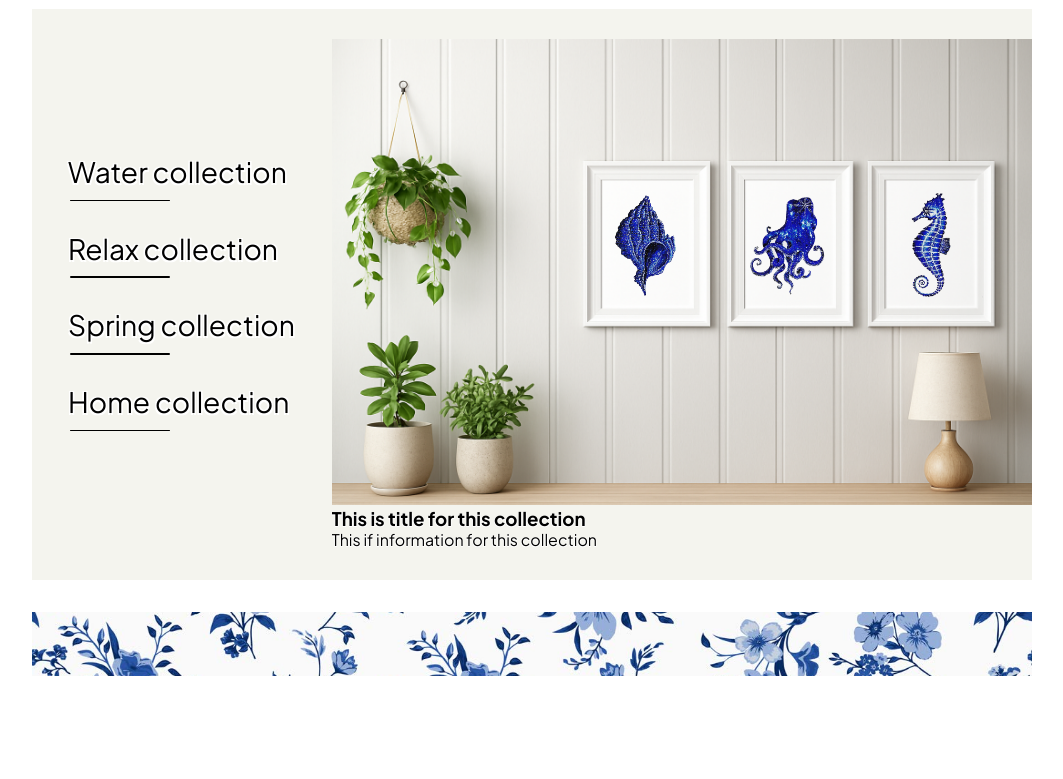
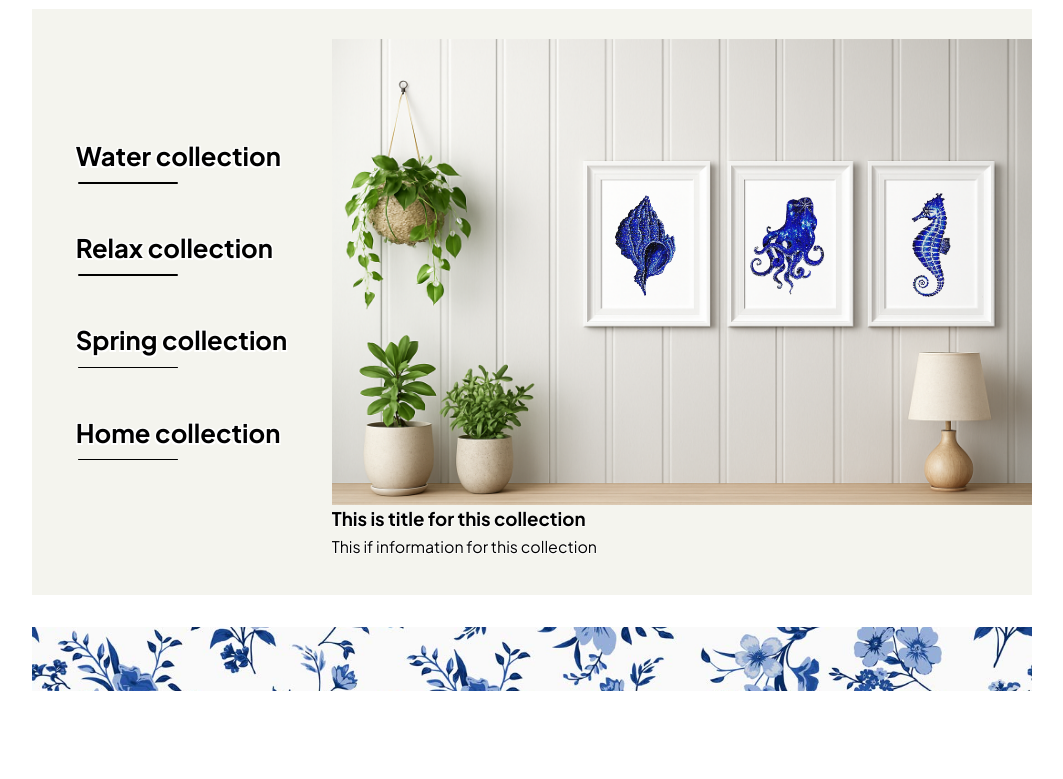
Before and after one commit to wellwe11/elliesWebsite, a React (Vite) app: page / in a window 1280 px wide. Shown: the part 2660-3439 px from the top of the page, without its empty margins (101-1164 px from the left). Built offline with nearby package versions, Linux system fonts and the light colour scheme; a web font is replaced by a local one.

Commit message:
updated the services to scale better for different screen-sizes - also updated the sectionSeperationImage to scale fully with the sizes as well

```diff
--- a/src/App.jsx
+++ b/src/App.jsx
@@ -22,7 +22,6 @@ export default App;
 /** TODO LIST
  *
  * ** TODO NOW! **
- * SERVICES (3 images with 4 buttons on home-page Which displays examples of iamges); scrollable text is not fully visible
  * Text-sizes need to be adjusted to fit - currently oddly scaled
  * ------------------------------------------------
  * ** BUGS **
@@ -43,7 +42,6 @@ export default App;
  * ** NEW COMPONENTS **
  * Create an instagram section - this should be a spinning wheel that simply has images from ellies instagram-page, and when clicked, takes you to ellies instagram
  * Create a 'new-in' component, which is a stand-alone component. Not related to prints/paintings sections. It simply displays something with a nice animation. (this should seperate prints & paintings)
- * Contact us section above footer
  *
  * Shopping-cart page
  * -- shopping-cart sidebar
@@ -51,8 +49,7 @@ export default App;
  * Loading page (if data not loaded)
  * Error page (if page not found)
  *
- * Preview-page
- * -- Page which is displayed if you link a preview to someone (the quickview-button page)
+ * Contact us Page
  *
  * ------------------------------------------------
  */
--- a/src/UI/UIComponents/BODY/mainPage/MAINPAGE.module.scss
+++ b/src/UI/UIComponents/BODY/mainPage/MAINPAGE.module.scss
@@ -24,8 +24,6 @@
 .serviceSection {
   background-color: rgb(244, 244, 238);
   padding: 30px 0px;
-  @media screen and (min-width: 1440px) {
-  }
 }
 
 .paintingSection {
--- a/src/UI/UIComponents/BODY/mainPage/services/services.jsx
+++ b/src/UI/UIComponents/BODY/mainPage/services/services.jsx
@@ -20,7 +20,11 @@ const LeftSection = ({ data, setActiveImage }) => {
           key={index}
           onMouseEnter={() => setActiveImage(index)}
         >
-          <ButtonWithUnderlineAndUndertext index={index} fontSize={"30px"}>
+          <ButtonWithUnderlineAndUndertext
+            index={index}
+            fontSize={"2vw"}
+            fontType={"h1"}
+          >
             {text}
           </ButtonWithUnderlineAndUndertext>
         </div>
--- a/src/UI/UIComponents/BODY/mainPage/services/services.module.scss
+++ b/src/UI/UIComponents/BODY/mainPage/services/services.module.scss
@@ -62,7 +62,7 @@
 
 /* rightSection */
 .rightScrollingText {
-  height: 45px;
+  height: 60px;
   width: 100%;
   overflow: hidden;
 
@@ -120,7 +120,7 @@
 
 /* leftSection */
 .leftSection {
-  height: 60%;
+  height: 70%;
 
   display: flex;
   flex-direction: column;
--- a/src/UI/UIComponents/screenContainer/SCREENCONTAINER.module.scss
+++ b/src/UI/UIComponents/screenContainer/SCREENCONTAINER.module.scss
@@ -16,9 +16,10 @@
     /* All CONTENT (Except unique components, ex: navbar(which should still obide by the general approach of sizes)) will be inside a defined width. This should not match max-screen-width */
     /* contentWrapper styled definitions */
     /* big screens */
-    @media screen and (min-width: 1400px) {
+    @media screen and (min-width: 1440px) {
       width: 95vw;
       max-width: 1440px;
+
       h1,
       h2,
       h3,
@@ -26,8 +27,12 @@
       h5,
       h6,
       p {
-        font-size: 1.3rem;
+        font-size: 1.4rem;
       }
+    }
+
+    @media screen and (max-width: 1440px) {
+      width: 90vw;
     }
 
     /* normal desktop */
--- a/src/abstract/components/buttonWithUnderlineAndUnderText/buttonWithUnderlineAndUndertext.jsx
+++ b/src/abstract/components/buttonWithUnderlineAndUnderText/buttonWithUnderlineAndUndertext.jsx
@@ -2,28 +2,41 @@ import { useEffect, useState } from "react";
 import classes from "./buttonWithUnderlineAndUndertext.module.scss";
 
 // Span of text for each button
-const MainImageSpan = ({ children }) => {
+const MainImageSpan = ({
+  children = "Please insert a text here",
+  fontType = "h3",
+  fontSize,
+}) => {
+  const FontType = fontType;
+
   return (
     <span className={classes.mainImageSpan}>
-      <p className={classes.mainImageSpanText}>{children}</p>
+      <FontType style={{ fontSize }} className={classes.mainImageSpanText}>
+        {children}
+      </FontType>
     </span>
   );
 };
 
 const UnderlineSpan = ({ fontSize = 30 }) => {
   const [updatedFontSize, setUpdatedFontSize] = useState(fontSize);
+  const [fontSizeType, setFontSizeType] = useState(null);
 
   // imports font-size and removes anything except numbers. If prop is '30px', 30 will remain
   // caveat: fontSize = clamp(30px, 5vw, 50px) will return 30550, which is a size we dont want.
   const validateFontSize = () => {
     if (typeof fontSize === "string") {
+      let removeNumbers = fontSize.replace(/\d/g, "");
       let removeLetters = fontSize.replace(/\D/g, "");
-      return setUpdatedFontSize(+removeLetters);
+
+      setUpdatedFontSize(+removeLetters);
+      setFontSizeType(removeNumbers);
     } else {
       return setUpdatedFontSize(fontSize);
     }
   };
 
+  console.log(fontSizeType);
   useEffect(() => {
     validateFontSize();
   }, [fontSize]);
@@ -35,7 +48,11 @@ const UnderlineSpan = ({ fontSize = 30 }) => {
       <p
         className={classes.buttonHoveringText}
         style={{
-          fontSize: `${updatedFontSize / 2}px`, // underline will always be smaller than text. Looks better
+          fontSize: `${
+            fontSizeType?.includes("vw")
+              ? updatedFontSize * 11.5
+              : updatedFontSize / 2
+          }px`, // underline will always be smaller than text. Looks better
         }}
       >
         explore
@@ -51,11 +68,13 @@ const UnderlineSpan = ({ fontSize = 30 }) => {
   );
 };
 
-const ButtonWithUnderlineAndUndertext = ({ children, fontSize }) => {
+const ButtonWithUnderlineAndUndertext = ({ children, fontSize, fontType }) => {
   return (
     <div className={classes.mainImageWrapperText}>
       <div className={classes.mainImageWrapper}>
-        <MainImageSpan fontSize={fontSize}>{children}</MainImageSpan>
+        <MainImageSpan fontSize={fontSize} fontType={fontType}>
+          {children}
+        </MainImageSpan>
         <UnderlineSpan fontSize={fontSize} />
       </div>
     </div>
--- a/src/abstract/components/buttonWithUnderlineAndUnderText/buttonWithUnderlineAndUndertext.module.scss
+++ b/src/abstract/components/buttonWithUnderlineAndUnderText/buttonWithUnderlineAndUndertext.module.scss
@@ -58,7 +58,7 @@
   }
 
   .underlineSpan {
-    height: 1.5px;
+    height: 0.1vw;
     width: 100px;
 
     border-radius: 9000px;
--- a/src/abstract/components/sectionSeperationImage/sectionSeperationImage.module.scss
+++ b/src/abstract/components/sectionSeperationImage/sectionSeperationImage.module.scss
@@ -6,6 +6,7 @@
   overflow: hidden;
 
   .image {
+    width: 100%;
     object-fit: contain;
     transition: all 0.01s ease;
   }
```
